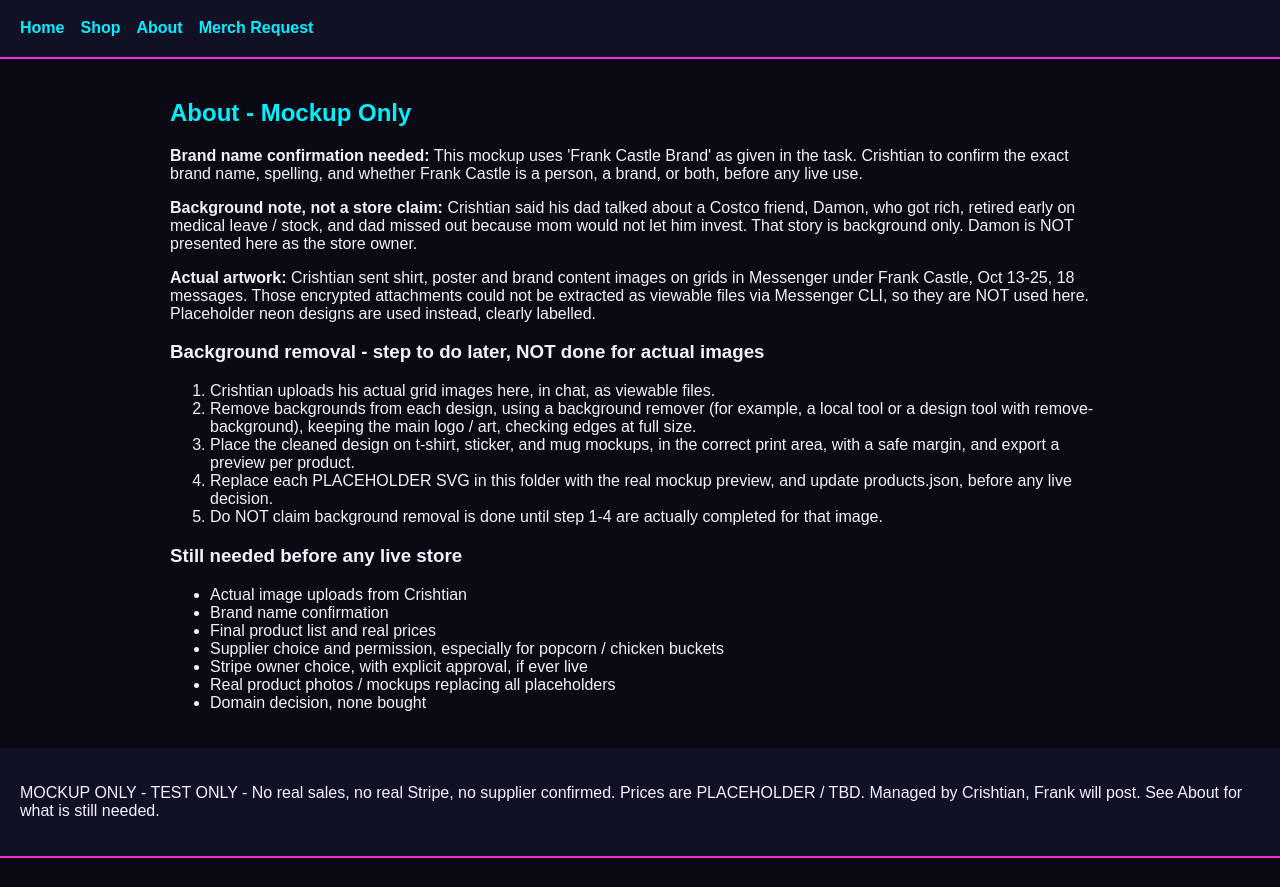
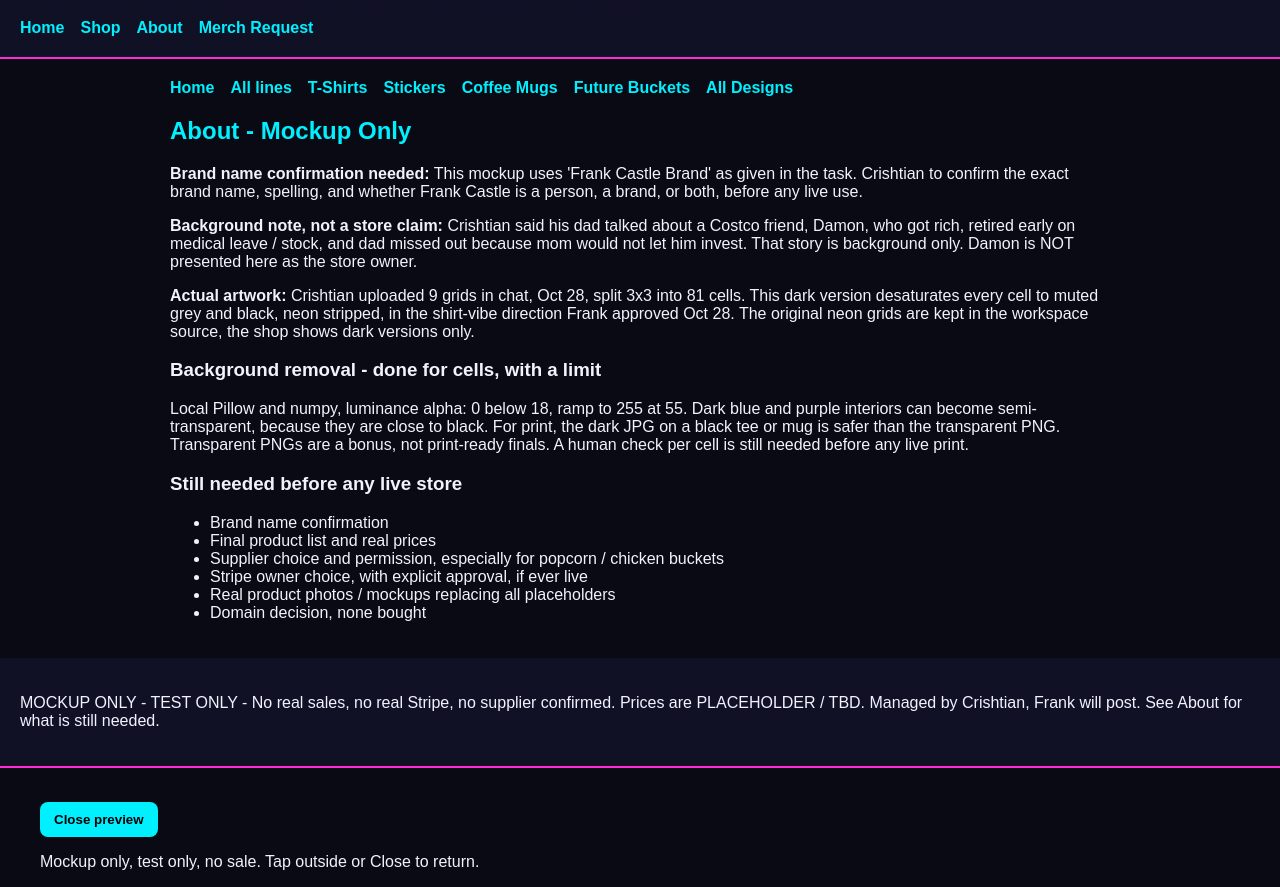
Before and after one commit to CrisShadowDev/frank-castle-merch, a plain HTML site: page about.html in a window 1280 px wide. Shown: the part 81-968 px from the top of the page. Before the commit the page ends 939 px from the top, so only its background shows below. Drawn offline with Linux system fonts and the light colour scheme.

Commit message:
Dark muted rebuild Oct 28, 2026 - mockup only

```diff
--- a/about.html
+++ b/about.html
@@ -1,10 +1,12 @@
-<!DOCTYPE html><html lang='en'><head><meta charset='utf-8'><meta name='viewport' content='width=device-width,initial-scale=1'><title>About - Frank Castle Brand Mockup</title><link rel='stylesheet' href='style.css'></head><body><header><h1>FRANK CASTLE BRAND - MOCKUP ONLY</h1><nav><a href="index.html">Home</a><a href="shop.html">Shop</a><a href="about.html">About</a><a href="contact.html">Merch Request</a></nav></header><main>
+<!DOCTYPE html><html lang='en'><head><meta charset='utf-8'><meta name='viewport' content='width=device-width,initial-scale=1'><title>About - Frank Castle Brand Mockup</title><link rel='stylesheet' href='style.css'></head><body><header><h1>FRANK CASTLE BRAND - MOCKUP ONLY</h1><nav><a href="index.html">Home</a><a href="shop.html">Shop</a><a href="about.html">About</a><a href="contact.html">Merch Request</a></nav></header><main><nav class='line-tabs' aria-label='Product lines'><a href='index.html'>Home</a><a href='shop.html'>All lines</a><a href='shop.html#line-tees'>T-Shirts</a><a href='shop.html#line-stickers'>Stickers</a><a href='shop.html#line-mugs'>Coffee Mugs</a><a href='shop.html#line-buckets'>Future Buckets</a><a href='designs.html' class='active'>All Designs</a></nav>
+
 <h2>About - Mockup Only</h2>
 <p><strong>Brand name confirmation needed:</strong> This mockup uses 'Frank Castle Brand' as given in the task. Crishtian to confirm the exact brand name, spelling, and whether Frank Castle is a person, a brand, or both, before any live use.</p>
 <p><strong>Background note, not a store claim:</strong> Crishtian said his dad talked about a Costco friend, Damon, who got rich, retired early on medical leave / stock, and dad missed out because mom would not let him invest. That story is background only. Damon is NOT presented here as the store owner.</p>
-<p><strong>Actual artwork:</strong> Crishtian sent shirt, poster and brand content images on grids in Messenger under Frank Castle, Oct 13-25, 18 messages. Those encrypted attachments could not be extracted as viewable files via Messenger CLI, so they are NOT used here. Placeholder neon designs are used instead, clearly labelled.</p>
-<h3>Background removal - step to do later, NOT done for actual images</h3>
-<ol><li>Crishtian uploads his actual grid images here, in chat, as viewable files.</li><li>Remove backgrounds from each design, using a background remover (for example, a local tool or a design tool with remove-background), keeping the main logo / art, checking edges at full size.</li><li>Place the cleaned design on t-shirt, sticker, and mug mockups, in the correct print area, with a safe margin, and export a preview per product.</li><li>Replace each PLACEHOLDER SVG in this folder with the real mockup preview, and update products.json, before any live decision.</li><li>Do NOT claim background removal is done until step 1-4 are actually completed for that image.</li></ol>
+<p><strong>Actual artwork:</strong> Crishtian uploaded 9 grids in chat, Oct 28, split 3x3 into 81 cells. This dark version desaturates every cell to muted grey and black, neon stripped, in the shirt-vibe direction Frank approved Oct 28. The original neon grids are kept in the workspace source, the shop shows dark versions only.</p>
+<h3>Background removal - done for cells, with a limit</h3>
+<p>Local Pillow and numpy, luminance alpha: 0 below 18, ramp to 255 at 55. Dark blue and purple interiors can become semi-transparent, because they are close to black. For print, the dark JPG on a black tee or mug is safer than the transparent PNG. Transparent PNGs are a bonus, not print-ready finals. A human check per cell is still needed before any live print.</p>
 <h3>Still needed before any live store</h3>
-<ul><li>Actual image uploads from Crishtian</li><li>Brand name confirmation</li><li>Final product list and real prices</li><li>Supplier choice and permission, especially for popcorn / chicken buckets</li><li>Stripe owner choice, with explicit approval, if ever live</li><li>Real product photos / mockups replacing all placeholders</li><li>Domain decision, none bought</li></ul>
-</main><footer><p>MOCKUP ONLY - TEST ONLY - No real sales, no real Stripe, no supplier confirmed. Prices are PLACEHOLDER / TBD. Managed by Crishtian, Frank will post. See About for what is still needed.</p></footer><script src='app.js'></script></body></html>
+<ul><li>Brand name confirmation</li><li>Final product list and real prices</li><li>Supplier choice and permission, especially for popcorn / chicken buckets</li><li>Stripe owner choice, with explicit approval, if ever live</li><li>Real product photos / mockups replacing all placeholders</li><li>Domain decision, none bought</li></ul>
+</main><footer><p>MOCKUP ONLY - TEST ONLY - No real sales, no real Stripe, no supplier confirmed. Prices are PLACEHOLDER / TBD. Managed by Crishtian, Frank will post. See About for what is still needed.</p></footer><div class='float-preview' id='float-preview' role='dialog' aria-modal='true' aria-label='Design preview'><figure><img id='float-preview-img' src='' alt=''><figcaption id='float-preview-cap'></figcaption><div><button type='button' data-close-preview>Close preview</button></div><p>Mockup only, test only, no sale. Tap outside or Close to return.</p></figure></div>
+<script src='app.js'></script></body></html>
```
